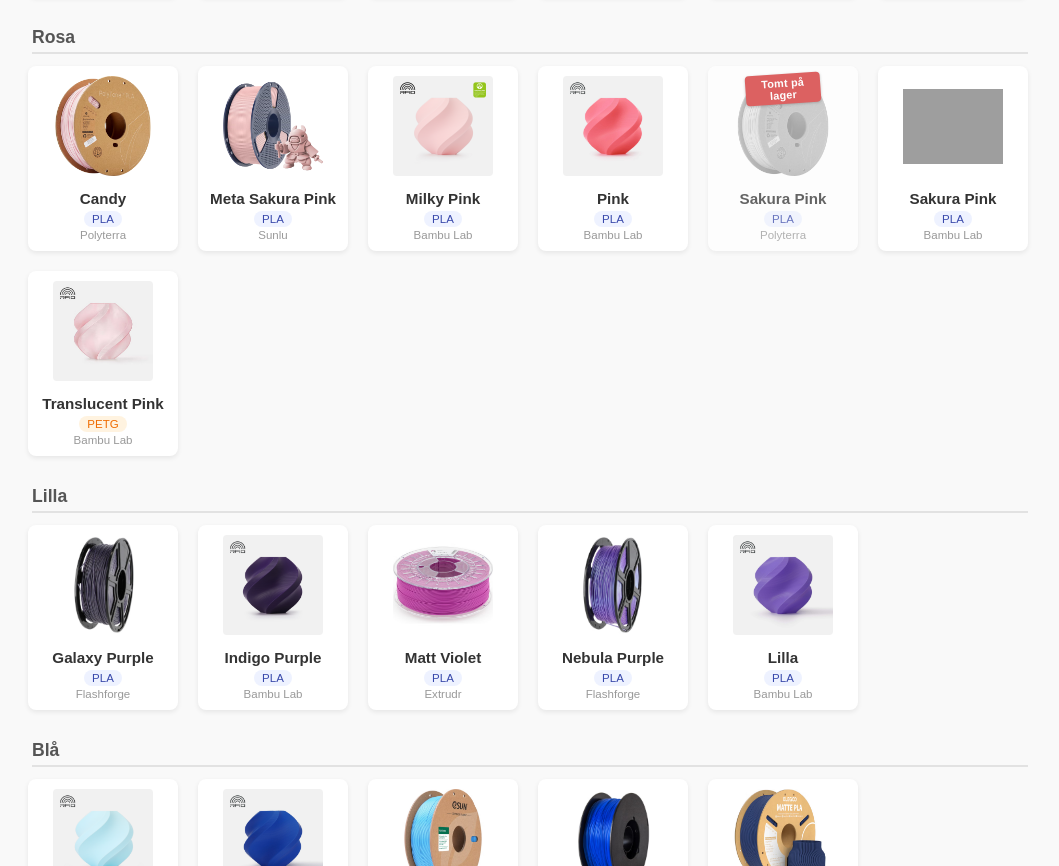
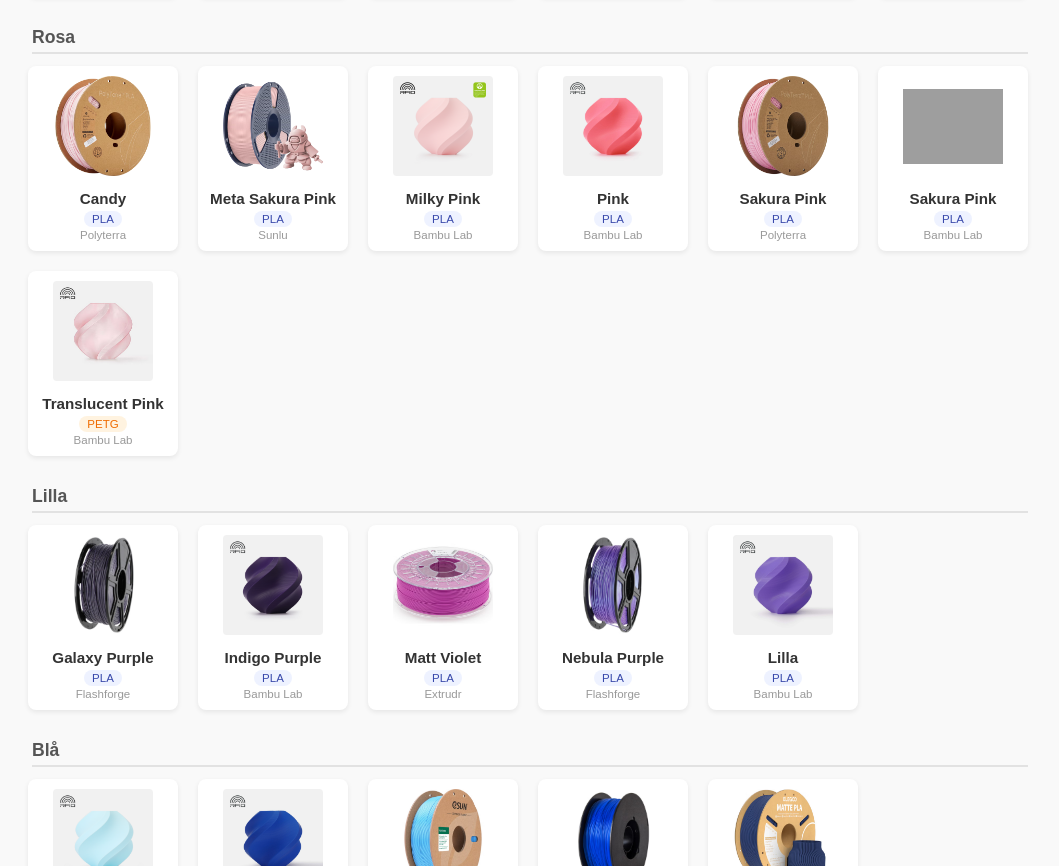
Before and after one commit to mortenchr-code/farger, a plain HTML site: page index.html in a window 1280 px wide. Shown: the part 2772-3638 px from the top of the page, without its empty margins (112-1171 px from the left). Drawn offline with Linux system fonts and the light colour scheme; grey boxes are pictures that could not be loaded.

Commit message:
Update index.html

```diff
--- a/index.html
+++ b/index.html
@@ -363,7 +363,7 @@
       <span class="badge">PLA</span>
     </div>
 
-    <div class="color-card" data-material="pla" data-name="sakura pink" data-color="rosa" data-instock="false" data-brand="Polyterra">
+    <div class="color-card" data-material="pla" data-name="sakura pink" data-color="rosa" data-brand="Polyterra">
       <img src="images/sakura_pink.avif" alt="Sakura Pink PLA" loading="lazy">
       <span class="name">Sakura Pink</span>
       <span class="badge">PLA</span>
```
